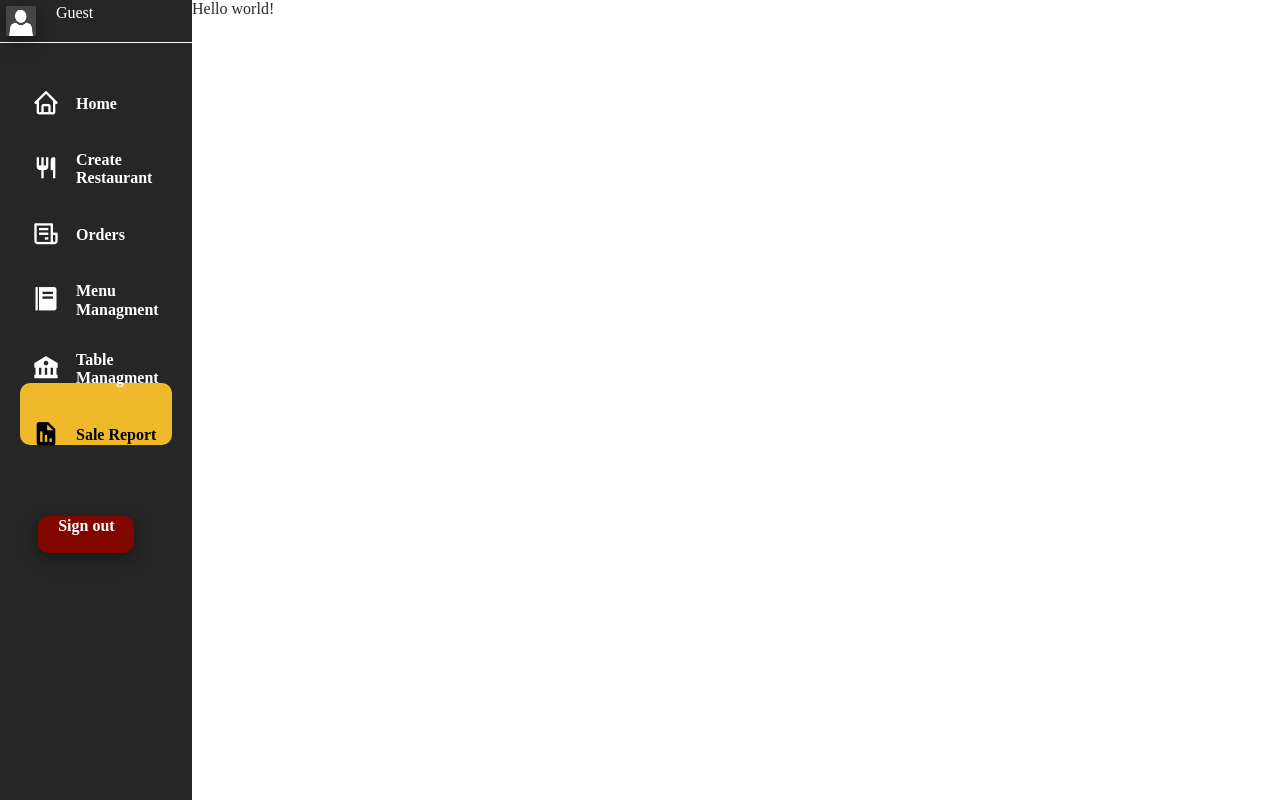
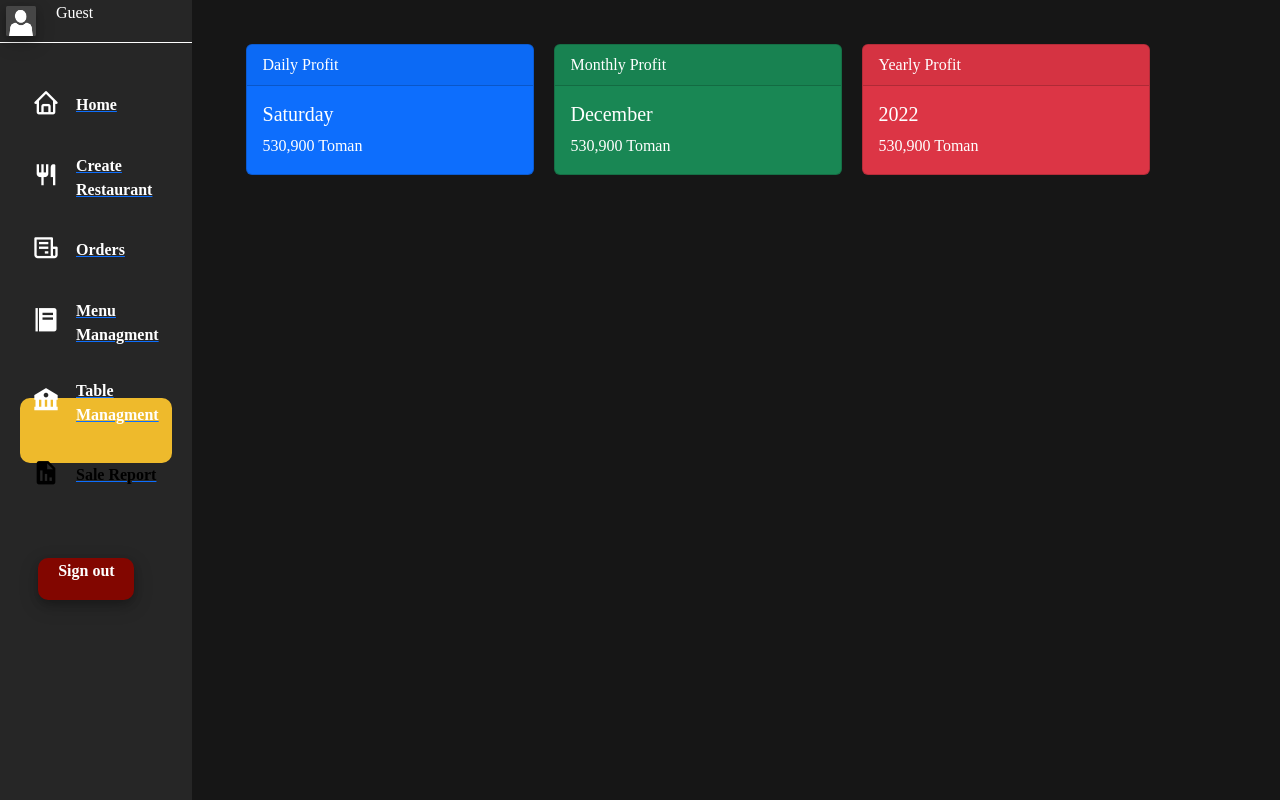
Before and after one commit to shaftalooOnTop/FrontEnd-Management-Panel, a React (Create React App) app: page /sale-report in a window 1280 px wide. Shown: the top 800 px of the page. Built offline with nearby package versions, Linux system fonts and the light colour scheme; no server answers; a web font is replaced by a local one.

Commit message:
Daily & Monthly & Yearly Profit added to panel

```diff
--- a/src/Components/Sale-report/Sale-report.jsx
+++ b/src/Components/Sale-report/Sale-report.jsx
@@ -1,10 +1,62 @@
+import React, { Component } from "react";
 import { useEffect, useRef, useState } from "react";
 import "./sale-report.css";
+import 'bootstrap/dist/css/bootstrap.min.css';
+
+
+// Wijmo imports
+import "wijmo/styles/wijmo.css";
+import { FlexGrid, FlexGridColumn } from "wijmo/wijmo.react.grid";
+import { FlexChart, FlexPie, FlexChartSeries } from "wijmo/wijmo.react.chart";
+import { RadialGauge } from "wijmo/wijmo.react.gauge";
+
 
 export const Sale_report = () => {
+    const current = new Date();
+    const monthNames = ["January", "February", "March", "April", "May", "June", "July", "August", "September", "October", "November", "December"];
+    var days = ['Sunday', 'Monday', 'Tuesday', 'Wednesday', 'Thursday', 'Friday', 'Saturday'];
+    const date = `${current.getDate()}/${current.getMonth()+1}/${current.getFullYear()}`;
+    const current_day = days[current.getDay()];
+    const current_month = monthNames[current.getMonth()];
+    const current_year = current.getFullYear();
     return (
         <>
-            <p>Hello world!</p>
+            <div className="sale-report-All">
+                <div className="sale-report-cards">
+                    <div className="card text-white bg-primary mb-3" style={{ maxWidth: "18rem", minWidth: "18rem" }} >
+                        <div className="card-header">Daily Profit</div>
+                        <div className="card-body">
+                            <h5 className="card-title">{current_day}</h5>
+                            <p className="card-text">
+                                530,900 Toman
+                            </p>
+                        </div>
+                    </div>
+
+                    <div className="card text-white bg-success mb-3" style={{ maxWidth: "18rem", minWidth: "18rem" }} >
+                        <div className="card-header">Monthly Profit</div>
+                        <div className="card-body">
+                            <h5 className="card-title">{current_month}</h5>
+                            <p className="card-text">
+                                530,900 Toman
+                            </p>
+                        </div>
+                    </div>
+                    <div
+                        className="card text-white bg-danger mb-3"
+                        style={{ maxWidth: "18rem", minWidth: "18rem" }}
+                    >
+                        <div className="card-header">Yearly Profit</div>
+                        <div className="card-body">
+                            <h5 className="card-title">{current_year}</h5>
+                            <p className="card-text">
+                                530,900 Toman
+                            </p>
+                        </div>
+                    </div>
+
+                </div>
+            </div>
         </>
-    )
-}
+    );
+};
--- a/src/Components/Sale-report/sale-report.css
+++ b/src/Components/Sale-report/sale-report.css
@@ -0,0 +1,12 @@
+.sale-report-All{
+    background-color: #161616;
+    /* box-sizing: border-box; */
+    height: 200vh;
+    margin-top: -10px;
+    padding-top:4%;
+    padding-left: 4%;
+    /* margin: -8px; */
+}
+.sale-report-cards{
+    display: flex;
+}
```
Also changed, not shown: package.json (+13 -20 lines), src/Components/Sale-report/data/data,.js (added, +26 -0 lines), 1 other file (tests, documents, lock files or other folders).
